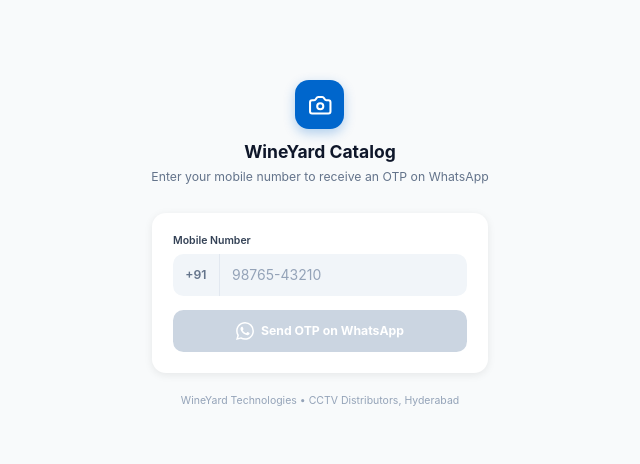
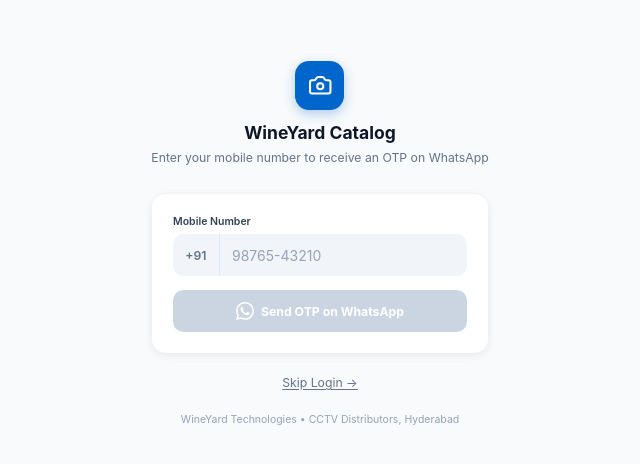
Before and after one commit to wineyard-tech/wineyard-digital-catalog, a Next.js app in the folder app/: page /auth/login in a window 1280 px wide. Shown: the part 156-620 px from the top of the page, without its empty margins (320-960 px from the left). Built offline with nearby package versions, Linux system fonts and the light colour scheme.

Commit message:
feat: add 'Skip Login' link on login page

```diff
--- a/app/src/app/auth/login/page.tsx
+++ b/app/src/app/auth/login/page.tsx
@@ -2,6 +2,7 @@
 
 import { useState } from 'react'
 import { useRouter } from 'next/navigation'
+import Link from 'next/link'
 import { Camera } from 'lucide-react'
 import PhoneInput from '@/components/auth/PhoneInput'
 import UnregisteredMessage from '@/components/auth/UnregisteredMessage'
@@ -85,6 +86,18 @@
         )}
       </div>
 
+      {/* Skip login — only shown on phone entry step */}
+      {step === 'phone' && (
+        <div className="mt-5 text-center">
+          <Link
+            href="/location"
+            className="text-sm text-[#64748B] underline underline-offset-2 active:opacity-70"
+          >
+            Skip Login →
+          </Link>
+        </div>
+      )}
+
       {/* Footer note */}
       <p className="mt-6 text-xs text-[#94A3B8] text-center">
         WineYard Technologies • CCTV Distributors, Hyderabad
```
